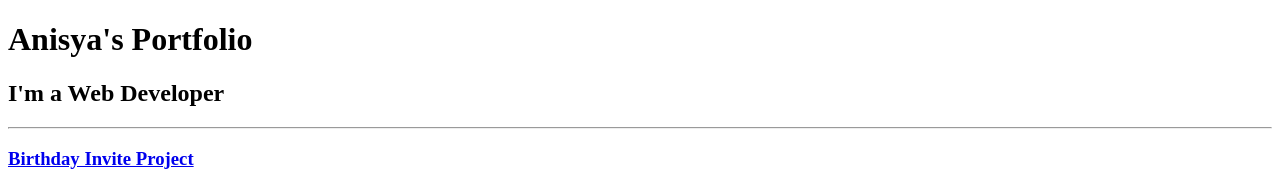
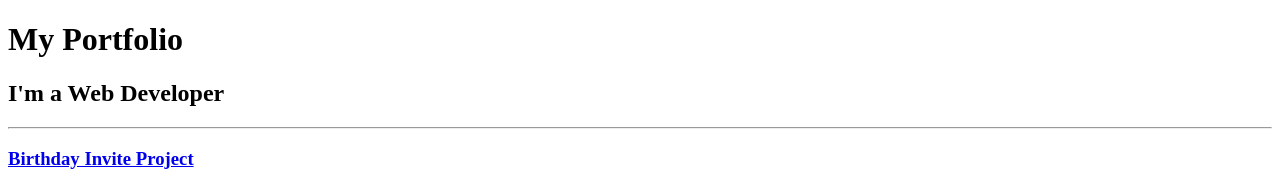
Before and after one commit to pandupp/html-portopolio, a plain HTML site: page index.html in a window 1280 px wide. Shown: the top 171 px of the page. Drawn offline with Linux system fonts and the light colour scheme.

Commit message:
Update index.html

```diff
--- a/index.html
+++ b/index.html
@@ -3,11 +3,11 @@
 
 <head>
   <meta charset="UTF-8">
-  <title>Anisya's Portfolio</title>
+  <title>My Portfolio</title>
 </head>
 
 <body>
-  <h1>Anisya's Portfolio</h1>
+  <h1>My Portfolio</h1>
   <h2>I'm a Web Developer</h2>
   <hr />
   <h3><a href=""><Identitas</a></h3>
```
